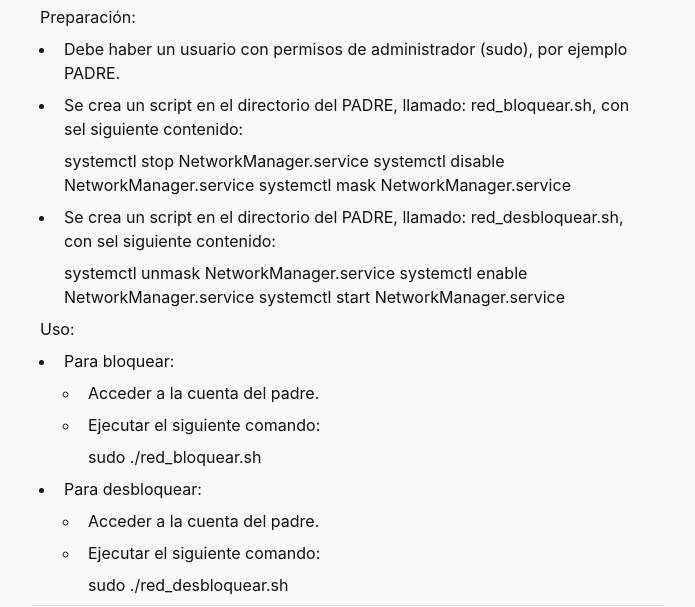
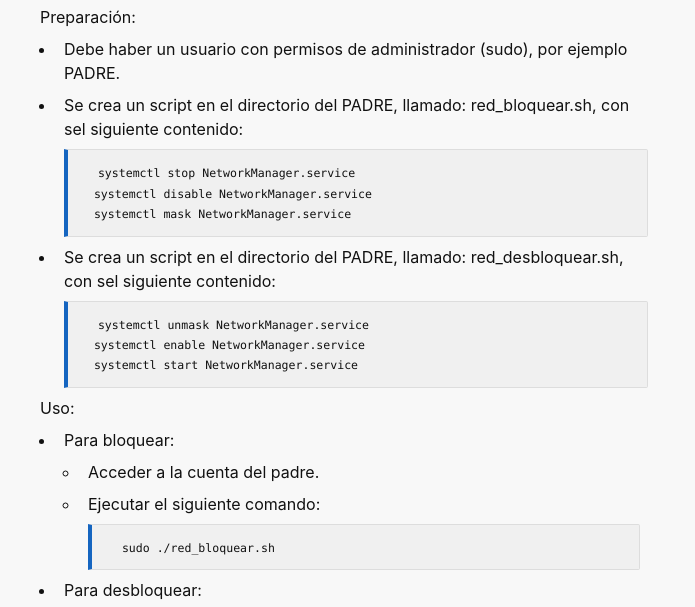
Before and after one commit to celticman/celticman.github.io, a plain HTML site: page ninos_bloqueo_internet.html in a window 1280 px wide. Shown: the part 169-776 px from the top of the page, without its empty margins (292-987 px from the left). Drawn offline with Linux system fonts and the light colour scheme.

Commit message:
resolucion pequeños errores codigo bloqueo internet

```diff
--- a/ninos_bloqueo_internet.html
+++ b/ninos_bloqueo_internet.html
@@ -25,12 +25,14 @@ caso de utilizar Linux.</p>
 ejemplo PADRE.</p></li>
 <li><p>Se crea un script en el directorio del PADRE, llamado:
 red_bloquear.sh, con sel siguiente contenido:</p>
-<p>systemctl stop NetworkManager.service systemctl disable
-NetworkManager.service systemctl mask NetworkManager.service</p></li>
+<pre><code>  systemctl stop NetworkManager.service
+  systemctl disable NetworkManager.service
+  systemctl mask NetworkManager.service</code></pre></li>
 <li><p>Se crea un script en el directorio del PADRE, llamado:
 red_desbloquear.sh, con sel siguiente contenido:</p>
-<p>systemctl unmask NetworkManager.service systemctl enable
-NetworkManager.service systemctl start NetworkManager.service</p></li>
+<pre><code>  systemctl unmask NetworkManager.service
+  systemctl enable NetworkManager.service
+  systemctl start NetworkManager.service</code></pre></li>
 </ul>
 <p>Uso:</p>
 <ul>
@@ -38,13 +40,13 @@ NetworkManager.service systemctl start NetworkManager.service</p></li>
 <ul>
 <li><p>Acceder a la cuenta del padre.</p></li>
 <li><p>Ejecutar el siguiente comando:</p>
-<p>sudo ./red_bloquear.sh</p></li>
+<pre><code>  sudo ./red_bloquear.sh</code></pre></li>
 </ul></li>
 <li><p>Para desbloquear:</p>
 <ul>
 <li><p>Acceder a la cuenta del padre.</p></li>
 <li><p>Ejecutar el siguiente comando:</p>
-<p>sudo ./red_desbloquear.sh</p></li>
+<pre><code>  sudo ./red_desbloquear.sh</code></pre></li>
 </ul></li>
 </ul>
 
```
Also changed, not shown: 1 other file.
